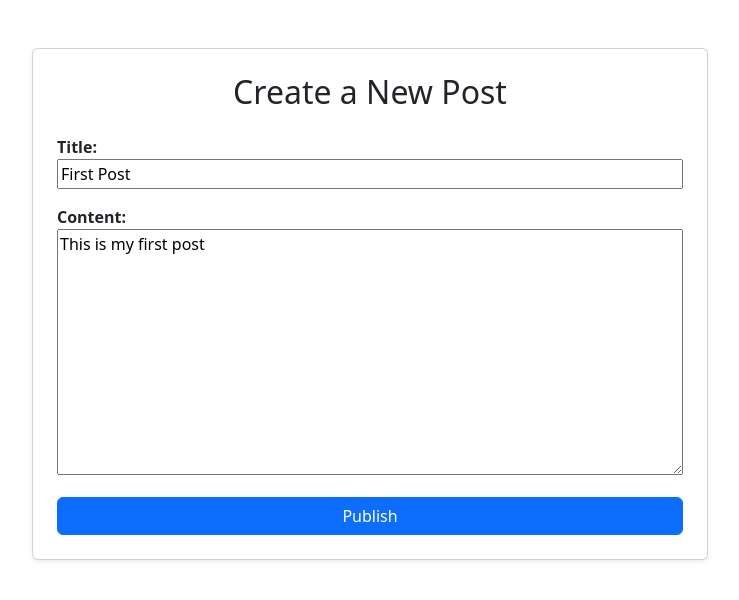
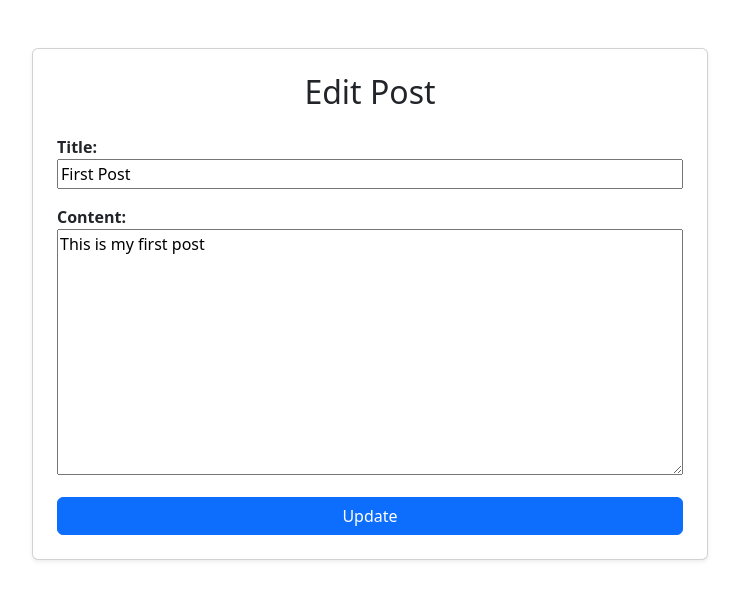
Before and after one commit to Fatima-NW/Blogging-Platform, a Django app: page /posts/1/edit/ in a window 1280 px wide. Shown: the part 56-656 px from the top of the page, without its empty margins (270-1009 px from the left). Run offline with Django 5.2, Linux system fonts and the light colour scheme; a user stored in the database is signed in; data comes from the database, SQL or seed files in the repository; parts of the project's set-up code (start-up, migrations or seed data) failed here and were passed over.

Commit message:
Add logging, messages, and edit/create header fix

```diff
--- a/posts/views.py
+++ b/posts/views.py
@@ -24,6 +24,7 @@ from concurrent.futures import ThreadPoolExecutor, TimeoutError
 from django.contrib import messages
 import os
 from django.http import Http404
+from wsgiref.util import FileWrapper
 from mylogger import Logger
 
 logger = Logger()
@@ -43,7 +44,8 @@ class PostListView(ListView):
         """ Returns filtered queryset based on query parameters """
         queryset = super().get_queryset()
         queryset = filter_posts(queryset, self.request.GET)
-        logger.info(f"User {self.request.user} fetched post list. {queryset.count()} posts returned.")
+        logger.debug(f"Query params received: {self.request.GET.dict()}")
+        logger.info(f"User {self.request.user} fetched post list")
         return queryset
 
 
@@ -85,7 +87,7 @@ class PostDetailView(DetailView):
             and post.likes.filter(user=self.request.user).exists()
         )
         logger.info(f"User {self.request.user} viewed post {self.object.pk}")
-        logger.debug(f"Post {self.object.pk} has {post.comments.count()} comments and {post.likes.count()} likes")
+        logger.debug(f"Prefetched data for post {post.pk} (comments={post.comments.count()}, likes={post.likes.count()})")
         return context
 
 
@@ -95,13 +97,22 @@ class PostCreateView(LoginRequiredMixin, CreateView):
     form_class = PostForm
     template_name = "posts/post_form.html"
 
+    def get_context_data(self, **kwargs):
+        context = super().get_context_data(**kwargs)
+        context["is_create"] = True
+        return context
+
     def form_valid(self, form):
         form.instance.author = self.request.user    # attach logged-in user as the author
-        logger.info(f"User {self.request.user} created post {form.instance.pk}")
+        logger.info(f"User {self.request.user} created a new post")
+        messages.success(self.request, "Post created successfully!")
         return super().form_valid(form)
 
     def form_invalid(self, form):
-        logger.warning(f"User {self.request.user} failed to create post: {form.errors}")
+        content_errors = form.errors.get("content", [])
+        if any("at most 10000" in str(e) for e in content_errors):
+            logger.debug(f"User {self.request.user} attempted to create post exceeding 10,000 chars")
+            logger.warning(f"User {self.request.user} failed to create post due to content length")
         return super().form_invalid(form)
 
     def get_success_url(self):
@@ -114,21 +125,31 @@ class PostUpdateView(LoginRequiredMixin, UpdateView):
     form_class = PostForm
     template_name = "posts/post_form.html"
 
+    def get_context_data(self, **kwargs):
+        context = super().get_context_data(**kwargs)
+        context["is_create"] = False
+        return context
+
     def get_object(self, queryset=None):
         post = super().get_object(queryset)
         if post.author != self.request.user:         # only author can edit
-            logger.warning(f"User {self.request.user} tried to edit/delete post {post.pk} without permission")
+            logger.warning(f"User {self.request.user} tried to edit post {post.pk} without permission")
             raise PermissionDenied("You are not allowed to edit this post.")
         logger.info(f"User {self.request.user} accessed post {post.pk} for editing")
         return post
 
     def form_valid(self, form):
         response = super().form_valid(form)
+        logger.debug(f"Post {form.instance.pk} updated fields: {form.changed_data}")
         logger.info(f"User {self.request.user} successfully updated post {form.instance.pk}")
+        messages.success(self.request, "Post updated successfully!")
         return response
 
     def form_invalid(self, form):
-        logger.warning(f"User {self.request.user} failed to update post {form.instance.pk}: {form.errors}")
+        content_errors = form.errors.get("content", [])
+        if any("at most 10000" in str(e) for e in content_errors):
+            logger.debug(f"User {self.request.user} attempted to update post exceeding 10,000 chars")
+            logger.warning(f"User {self.request.user} failed to update post due to content length")
         return super().form_invalid(form)
 
     def get_success_url(self):
@@ -148,12 +169,6 @@ class PostDeleteView(LoginRequiredMixin, DeleteView):
             raise PermissionDenied("You are not allowed to delete this post.")
         logger.info(f"User {self.request.user} accessed post {post.pk} for deletion")
         return post
-
-    def delete(self, request, *args, **kwargs):
-        post = self.get_object()
-        response = super().delete(request, *args, **kwargs)
-        logger.info(f"User {self.request.user} successfully deleted post {post.pk}")
-        return response
 
 
 @login_required
@@ -185,7 +200,8 @@ def generate_pdf(request, pk):
             # Dispatch background Celery task if takes too long
             recipient_email = request.user.email
             generate_post_pdf_task_and_email.delay(post.pk, recipient_email)
-            logger.info(f"PDF generation for post {pk} exceeded timeout; dispatched background task for {request.user}")
+            logger.warning(f"PDF generation timed out for post {pk}")
+            logger.info(f"Dispatched background Celery task for {request.user}. User will receive an email with the download link once ready.")
             messages.info(request, "PDF is being generated in the background. We will email you a link when it's ready.")
             return redirect("post_detail", pk=pk)
 
@@ -202,16 +218,24 @@ def download_generated_pdf(request, uid):
         logger.warning(f"User {request.user} tried to download missing or expired PDF {uid}")
         raise Http404("File not found or expired")
 
-    # Stream file to user, then delete
-    with open(file_path, "rb") as f:
-        response = FileResponse(f, as_attachment=True, filename=f"{uid}.pdf")
+    # Stream file to user
+    f = open(file_path, "rb")
+    response = FileResponse(f, as_attachment=True, filename=f"{uid}.pdf")
 
-    try:
-        os.remove(file_path)
-        logger.info(f"User {request.user} downloaded and removed PDF {uid}")
-    except Exception as e:
-        logger.warning(f"Failed to delete PDF {uid}: {e}")
+    # Only delete when the response is closed
+    original_close = response.close
 
+    def cleanup():
+        try:
+            original_close()
+        finally:
+            try:
+                os.remove(file_path)
+                logger.info(f"User {request.user} downloaded and removed PDF {uid}")
+            except Exception as e:
+                logger.warning(f"Failed to delete PDF {uid}: {e}")
+
+    response.close = cleanup
     return response
 
 
@@ -247,8 +271,13 @@ def add_comment(request, pk):
             # Send async email notifications
             notify_comment_emails(comment, post, request.user)
             logger.info(f"User {request.user} added comment {comment.pk} to post {pk}")
+            messages.success(request, "Comment added successfully!")
         else:
-            logger.warning(f"User {request.user} failed to add comment to post {pk}: {form.errors}")
+            if "content" in form.errors:
+                content_errors = form.errors.get("content")
+                if any("at most 1000 characters" in err for err in content_errors):
+                    logger.debug(f"User {request.user} attempted to submit a comment exceeding 1000 chars on post {pk}")
+            logger.warning(f"User {request.user} failed to add comment to post {pk}")
 
     return redirect("post_detail", pk=post.pk)
 
@@ -267,6 +296,11 @@ def update_comment(request, pk):
             logger.warning(f"User {request.user} submitted empty content for comment {pk}")
             return JsonResponse({"success": False, "error": "Empty content."}, status=400)
 
+        if len(new_content) > 1000:
+            logger.debug(f"User {request.user} attempted to update comment {pk} exceeding 1000 chars")
+            logger.warning(f"User {request.user} failed to update comment {pk}")
+            return JsonResponse({"success": False, "error": "Comment too long (max 1000 characters)."}, status=400)
+
         comment.content = new_content
         comment.save()
         logger.info(f"User {request.user} updated comment {pk}")
@@ -282,8 +316,10 @@ def delete_comment(request, pk):
     comment = get_object_or_404(Comment, pk=pk)
     if request.user == comment.author:                 # only author can delete
         comment.delete()
+        messages.success(request, "Comment deleted successfully!")
         logger.info(f"User {request.user} deleted comment {pk}")
     else:
+        messages.error(request, "You are not allowed to delete this comment.")
         logger.warning(f"Unauthorized delete attempt by {request.user} on comment {pk}")
     return redirect("post_detail", pk=comment.post.pk)
 
@@ -304,6 +340,8 @@ def toggle_like(request, pk):
         liked = True
         logger.info(f"User {request.user} liked post {pk}")
 
+    logger.debug(f"Post {pk} now has {post.likes.count()} likes after {request.user}'s action")
+
     #  Return JSON for AJAX requests
     if request.headers.get("x-requested-with") == "XMLHttpRequest":
         return JsonResponse({
--- a/templates/base.html
+++ b/templates/base.html
@@ -34,6 +34,17 @@ Features:
         </div>
     </nav>
 
+    {% if messages %}
+        <div class="container mt-2">
+            {% for message in messages %}
+                <div class="alert alert-{{ message.tags }} alert-dismissible fade show" role="alert">
+                    {{ message }}
+                    <button type="button" class="btn-close" data-bs-dismiss="alert" aria-label="Close"></button>
+                </div>
+            {% endfor %}
+        </div>
+    {% endif %}
+
     <div class="container">
         {% block content %}
         <!-- Child template content goes here -->
--- a/templates/posts/post_form.html
+++ b/templates/posts/post_form.html
@@ -4,16 +4,18 @@ Displays the form for creating a new blog post
 
 {% extends "base.html" %}
 
-{% block title %}New Post{% endblock %}
+{% block title %}{% if is_create %}New Post{% else %}Edit Post{% endif %}{% endblock %}
 
 {% block content %}
 <div class="container mt-5" style="max-width: 700px;">
     <div class="card shadow-sm p-4">
-        <h2 class="text-center mb-4">Create a New Post</h2>
+        <h2 class="text-center mb-4">
+            {% if is_create %}Create a New Post{% else %}Edit Post{% endif %}
+        </h2>
         <form method="POST">
             {% csrf_token %}
             {{ form.as_p }}
-            <button type="submit" class="btn btn-primary w-100 rounded">Publish</button>
+            <button type="submit" class="btn btn-primary w-100 rounded">{% if is_create %}Publish{% else %}Update{% endif %}</button>
         </form>
     </div>
 </div>
```
